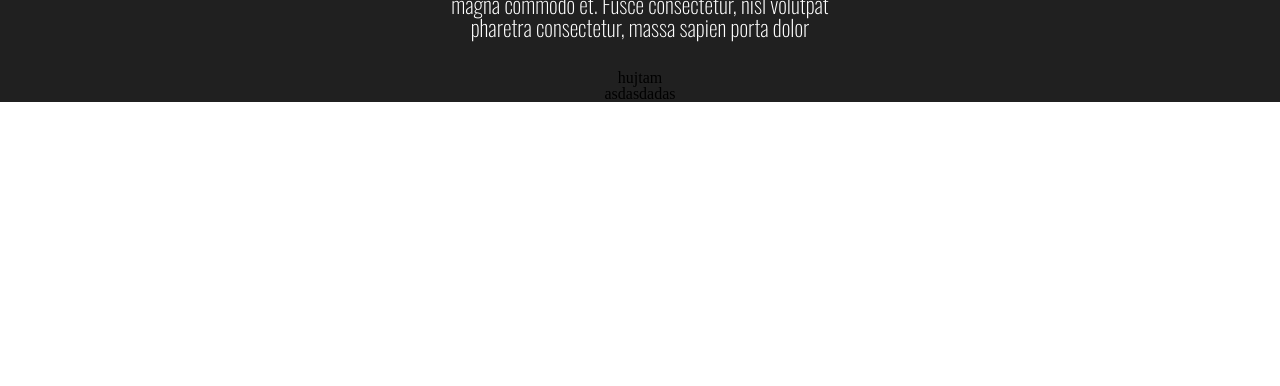
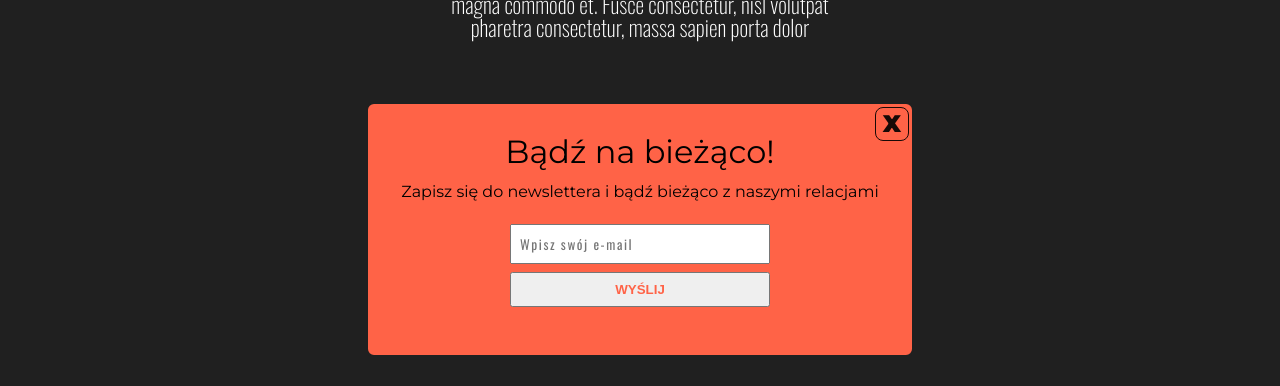
Before and after one commit to wawrzonnn/8K-STUDIO, a Next.js app: page / in a window 1280 px wide. Shown: the part 1150-1536 px from the top of the page. Before the commit the page ends 1252 px from the top, so only its background shows below. Built offline with nearby package versions, Linux system fonts and the light colour scheme; a web font is replaced by a local one.

Commit message:
added newsletter with some styles

```diff
--- a/Components/About/About.js
+++ b/Components/About/About.js
@@ -11,8 +11,6 @@ const About = () => {
 					hendrerit. Aliquam gravida orci augue, vel ullamcorper magna commodo et. Fusce consectetur, nisl volutpat
 					pharetra consectetur, massa sapien porta dolor{' '}
 				</p>
-				<p>hujtam</p>
-				<p>asdasdadas</p>
 			</div>
 		</>
 	)
--- a/Components/Banner/Banner.js
+++ b/Components/Banner/Banner.js
@@ -6,7 +6,7 @@ const Banner = () => {
 		<>
 
 		<div className='banner__box'>
-		<video className='huj'/>  {/*src={video} autoPlay loop muted*/}
+		<video className='huj' src={"../../public/video.mp4"} autoPlay loop muted/>
 				<div className='test'>
 					<h1 className='banner__text1'>8K STUDIO</h1>
 					<h2 className='banner__text2'>PRODUKCJA FILMOWA I TELEWIZYJNA</h2></div>
--- a/Components/Header/Header.js
+++ b/Components/Header/Header.js
@@ -1,7 +1,7 @@
 import React from 'react'
 import { useState } from 'react'
 import NavBarBtn from '../../8K-STUDIO/Hooks/NavBarBtn';
-import companyLogo from '../../public/produkcja-filmow-jelenia-gora.jpg' ;
+// import companyLogo from '../../public/produkcja-filmow-jelenia-gora.jpg' ;
 
 
 
@@ -21,7 +21,7 @@ const Header = () => {
 				<div className='header__logo'>
 					<div>
 						<p className='header__logo--text'>8k.studio.pl</p>
-						<img className='header__logo--img header__logo--small' src={companyLogo} alt='8KSTUDIO.PL logo' />
+						<img className='header__logo--img header__logo--small' src={"../../public/produkcja-filmow-jelenia-gora.jpg"} alt='8KSTUDIO.PL logo' />
 						{/* <FontAwesomeIcon icon={faEnvelope}/>
 						<FontAwesomeIcon icon="fa-brands fa-instagram" /> */}
 					</div>
@@ -38,7 +38,7 @@ const Header = () => {
 					</a>
 					<a className='header__nav--item' href={'/'}>
 						PRODUKCJA <span>FILMÓW</span>
-					</a><img className='header__logo--img header__logo--mid' src={companyLogo} alt='8KSTUDIO.PL logo' />
+					</a><img className='header__logo--img header__logo--mid' src={"../../public/produkcja-filmow-jelenia-gora.jpg"} alt='8KSTUDIO.PL logo' />
 					<a className='header__nav--item' href={'/'}>
 						USŁUGI <span>LOTNICZE</span>
 					</a>
--- /dev/null
+++ b/Components/Newsletter/Newsletter.js
@@ -0,0 +1,21 @@
+import React from 'react'
+
+const Newsletter = () => {
+	return (
+		<div className='newsletter__background'>
+			<div className='newsletter__box'>
+                <div className='newsletter__xmark'>X</div>
+				<h2 className='newsletter__txt newsletter__txt--title'>Bądź na bieżąco!</h2>
+				<p className='newsletter__txt newsletter__txt--text'>
+					Zapisz się do newslettera i bądź bieżąco z naszymi relacjami
+				</p>
+				<div className='newsletter__submit'>
+					<input className='newsletter__submit--email' type={'text'} placeholder={'Wpisz swój e-mail'}></input>
+					<button className='newsletter__submit--btn'>WYŚLIJ</button>
+				</div>
+			</div>
+		</div>
+	)
+}
+
+export default Newsletter
--- /dev/null
+++ b/Components/Newsletter/_newsletter.scss
@@ -0,0 +1,85 @@
+.newsletter__background {
+    background-color: $dark;
+    padding: 2rem;
+    @include small {
+        width: 100%;
+        margin: 0;
+        padding: 0
+    }
+}
+
+
+.newsletter__box {
+    width: 30rem;
+    background-color: tomato;
+    border-radius: 0.5rem;
+    margin: 0 auto;
+    padding: 2rem;
+    border: 2px solid $dark;
+    position: relative;
+    @include small {
+        width: 100%;
+        margin: 0;
+        padding: 0
+    }
+}
+
+.newsletter__xmark {
+    width: 2rem;
+    height: 2rem;
+    border-radius: 0.5rem;
+    background-color: tomato;
+    opacity: 0.9;
+    border: 1px solid black;
+    position: absolute;
+    top: 3px;
+    right: 3px;
+    display: flex;
+    justify-content: center;
+align-items: center;
+font-family: $monst;
+font-size: 1.5rem;
+font-weight: 900;
+}
+
+.newsletter__txt {
+    text-align: center;
+    font-family: $monst;
+    font-weight: 400;
+    &--title {
+        font-size: 2rem;
+        margin-bottom: 1rem;
+    }
+
+    &--text {
+        font-size: 1rem;
+    }
+}
+
+
+.newsletter__submit {
+display: flex;
+flex-direction: column;
+align-items: center;
+padding: 1rem;
+}
+
+.newsletter__submit--email {
+color: black;
+width: 15rem;
+padding: 0.5rem;
+margin: 0.5rem;
+font-family: $oswald;
+letter-spacing: 0.1rem;
+// border-radius: 0.5rem;
+}
+
+.newsletter__submit--btn {
+    color: tomato;
+    width: 16.25rem;
+padding: 0.5rem;
+cursor: pointer;
+font-weight: 900;
+
+// border-radius: 0.5rem;
+}
--- a/next.config.js
+++ b/next.config.js
@@ -1,7 +1,18 @@
-/** @type {import('next').NextConfig} */
-const nextConfig = {
-  reactStrictMode: true,
-  swcMinify: true,
-}
+export default {
+  webpack(config, { isServer }) {
+      const prefix = config.assetPrefix ?? config.basePath ?? '';
+      config.module.rules.push({
+        test: /\.mp4$/,
+        use: [{
+          loader: 'file-loader',
+          options: {
+            publicPath: `${prefix}/_next/static/media/`,
+            outputPath: `${isServer ? '../' : ''}static/media/`,
+            name: '[name].[hash].[ext]',
+          },
+        }],
+      });
 
-module.exports = nextConfig
+      return config;
+    },
+  };
--- a/pages/index.js
+++ b/pages/index.js
@@ -1,7 +1,7 @@
 import Header from "../Components/Header/Header";
 import Banner from "../Components/Banner/Banner";
 import About from "../Components/About/About";
-
+import Newsletter from "../Components/Newsletter/Newsletter";
 
 export default function Home() {
 	return (
@@ -9,7 +9,7 @@ export default function Home() {
 		<Header />
 		<Banner />
 		<About />
-			<div className='test'>test</div>
+		<Newsletter />
 		</>
 	)
 }
--- a/styles/globals.scss
+++ b/styles/globals.scss
@@ -1,7 +1,7 @@
 @import "./variabels";
-@import "./test.scss";
 @import "./reset";
 @import "./mixins";;
 @import "../Components/About/about";
 @import "../Components/Banner/banner";
 @import "../Components/Header/header";
+@import "../Components/Newsletter/newsletter";
--- a/styles/test.scss
+++ /dev/null
@@ -1,11 +0,0 @@
-@import "./variabels";
-
-.test {
-    color: gold;
-    font-size: 10rem;
-    font-family: $oswald;
-}
-
-// body {
-//     background-color: tomato;
-// }
```
